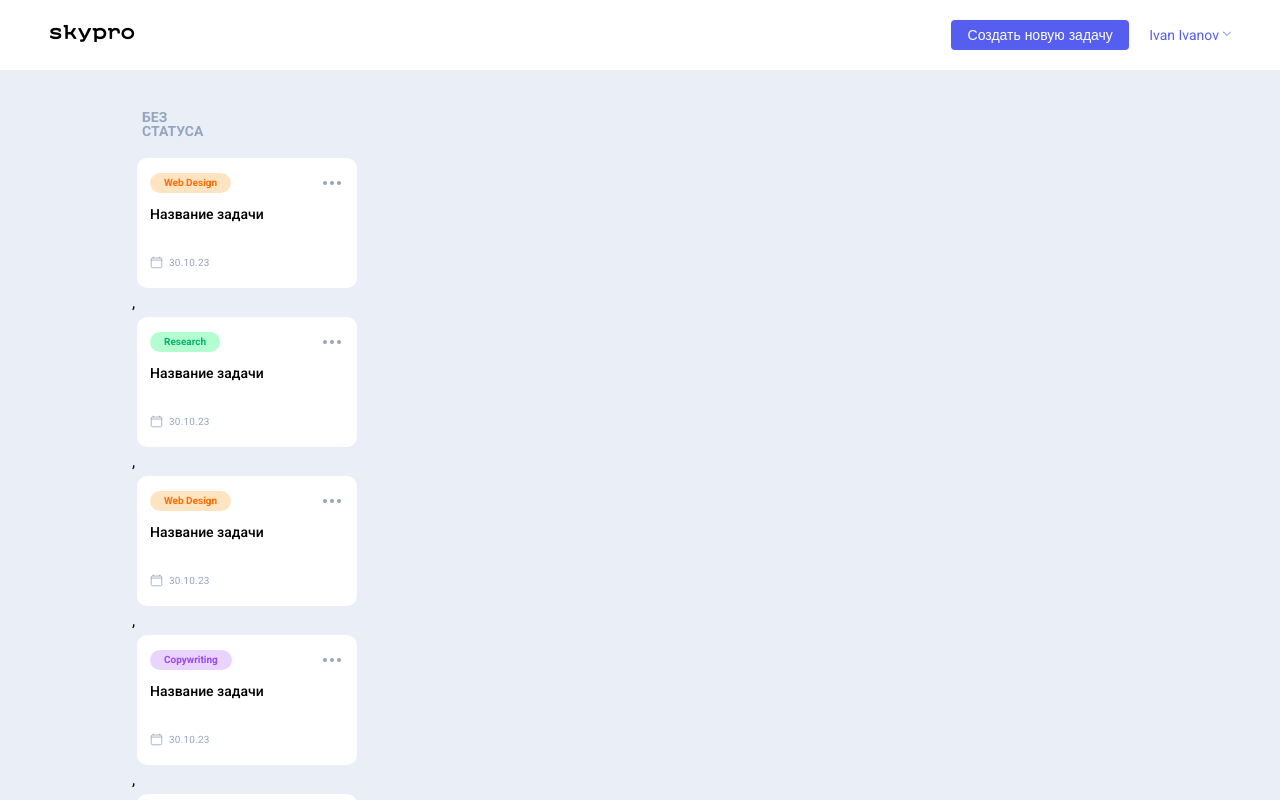
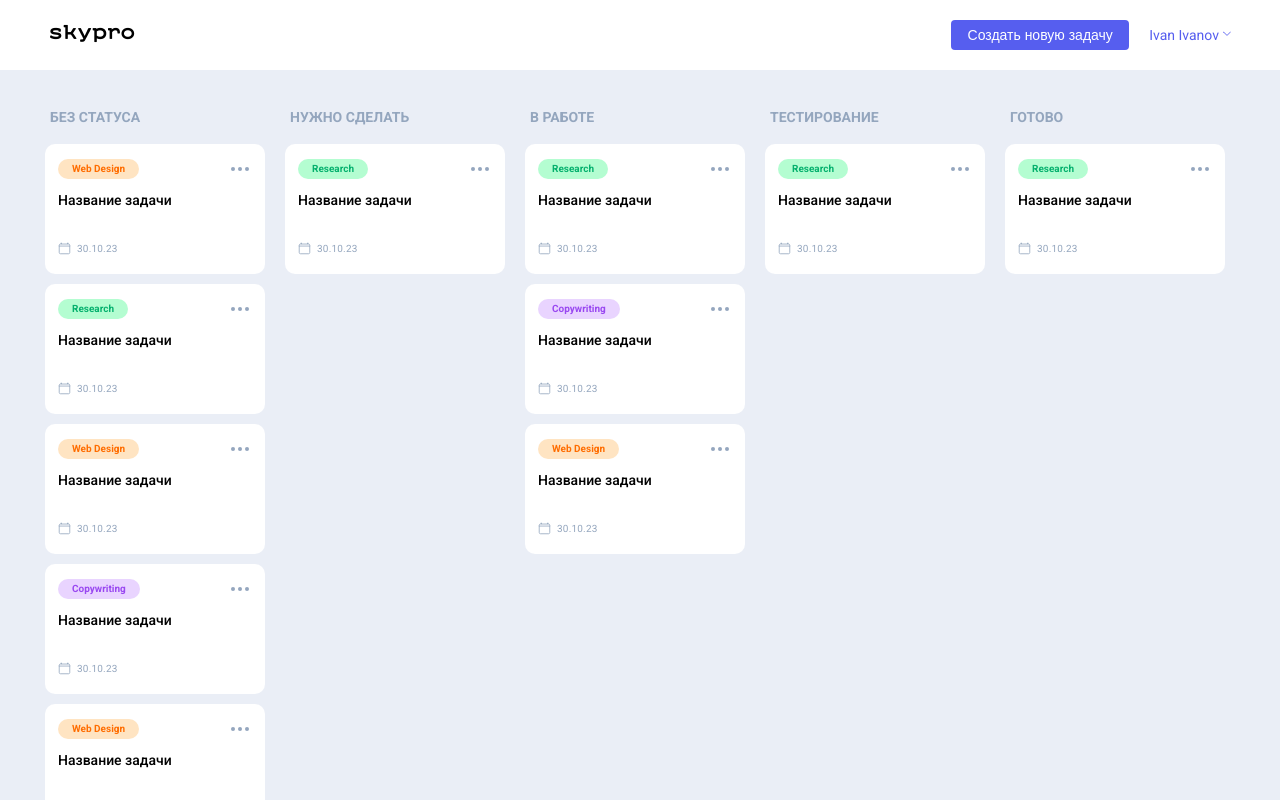
Before and after one commit to sashastahiev/skypro-kanban, a Vue app: page / in a window 1280 px wide. Shown: the top 800 px of the page. Built offline with nearby package versions, Linux system fonts and the light colour scheme.

Commit message:
commit 3 hw2 (render cards)

```diff
--- a/src/components/TaskColumn.vue
+++ b/src/components/TaskColumn.vue
@@ -428,7 +428,7 @@
 </template> -->
 
 <template>
-  <div ref="myDiv"></div>
+  <div ref="myDiv" class="main__content"></div>
 </template>
 
 <script>
--- a/src/components/TaskDesk.vue
+++ b/src/components/TaskDesk.vue
@@ -6,9 +6,7 @@ import TaskColumn from './TaskColumn.vue';
     <main class="main">
         <div class="container">
             <div class="main__block">
-                <div class="main__content">
-                  <TaskColumn />
-                </div>
+              <TaskColumn />
             </div>
         </div>
     </main>
--- a/src/js/renderCarts.js
+++ b/src/js/renderCarts.js
@@ -1,9 +1,7 @@
 import { carts } from "@/mocks.js/task"
-export const cns = () => {
-  // let content = document.querySelectorAll('main__content')
 let colorTopic = ''
-  const cartsNoneStatus = carts.filter(x => x.status == 'Без статуса')
-  let contentNoneStatus = cartsNoneStatus.map((cart, index) => {
+const GetHtmlCardsByStatus = (CardsByStatus, status) => {
+  let content = CardsByStatus.map((cart, index) => {
     if (cart.topic == 'Research')
       colorTopic = '_green'
     if (cart.topic == 'Web Design')
@@ -46,15 +44,33 @@ export const cns = () => {
               </div>
           </div>
       </div>`
-  }).join()
-  contentNoneStatus = `
-    <div class="main__column column">
+  }).join("")
+  content = `
+    <div class="main__column">
         <div class="column__title">
-            <p>Без статуса</p>
+            <p>${status}</p>
         </div>
         <div class="cards">
-        ${contentNoneStatus}
+        ${content}
         </div>
     </div>`
-  return contentNoneStatus
+  return content
 }
+export const cns = () => {
+  const cartsNoneStatus = carts.filter(x => x.status == 'Без статуса')
+  let contentNoneStatus = GetHtmlCardsByStatus(cartsNoneStatus, 'Без статуса')
+
+  const cartsNeedMake = carts.filter(x => x.status == 'Нужно сделать')
+  let contentNeedMake = GetHtmlCardsByStatus(cartsNeedMake, 'Нужно сделать')
+
+  const cartsInWork = carts.filter(x => x.status == 'В работе')
+  let contentInWork = GetHtmlCardsByStatus(cartsInWork, 'В работе')
+
+  const cartsTesting = carts.filter(x => x.status == 'Тестирование')
+  let contentTesting = GetHtmlCardsByStatus(cartsTesting, 'Тестирование')
+
+  const cartsDone = carts.filter(x => x.status == 'Готово')
+  let contentDone = GetHtmlCardsByStatus(cartsDone, 'Готово')
+
+  return contentNoneStatus + contentNeedMake + contentInWork + contentTesting + contentDone
+}
```
Lines whose indentation alone changed are shown as unchanged.
